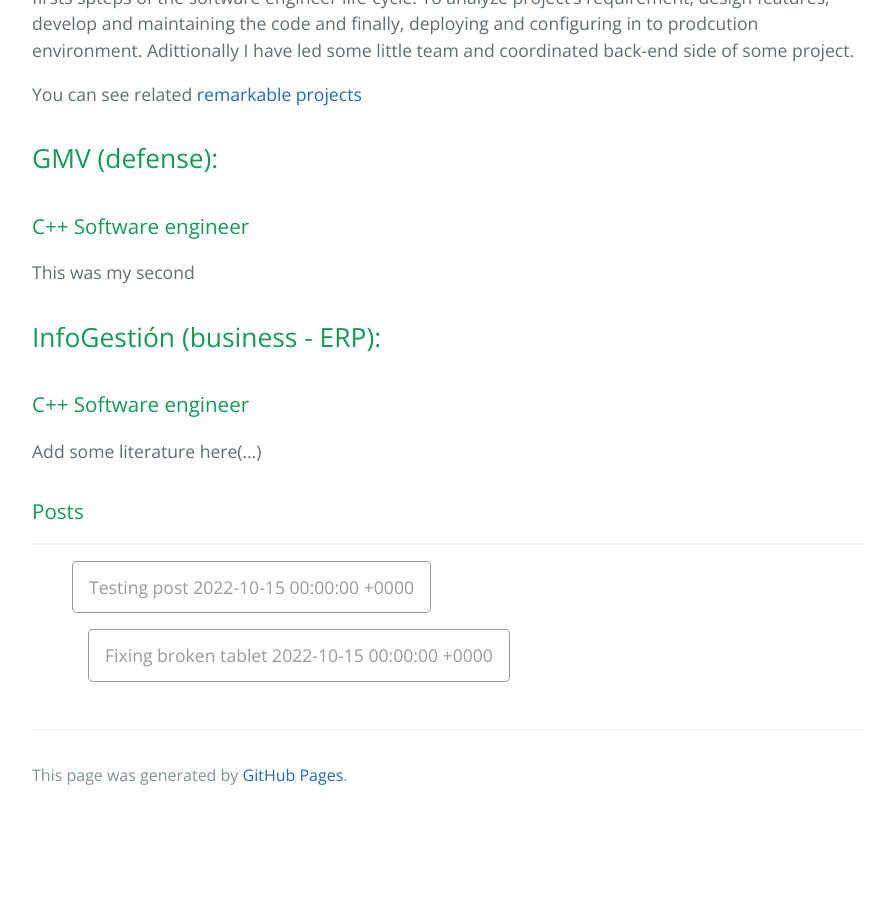
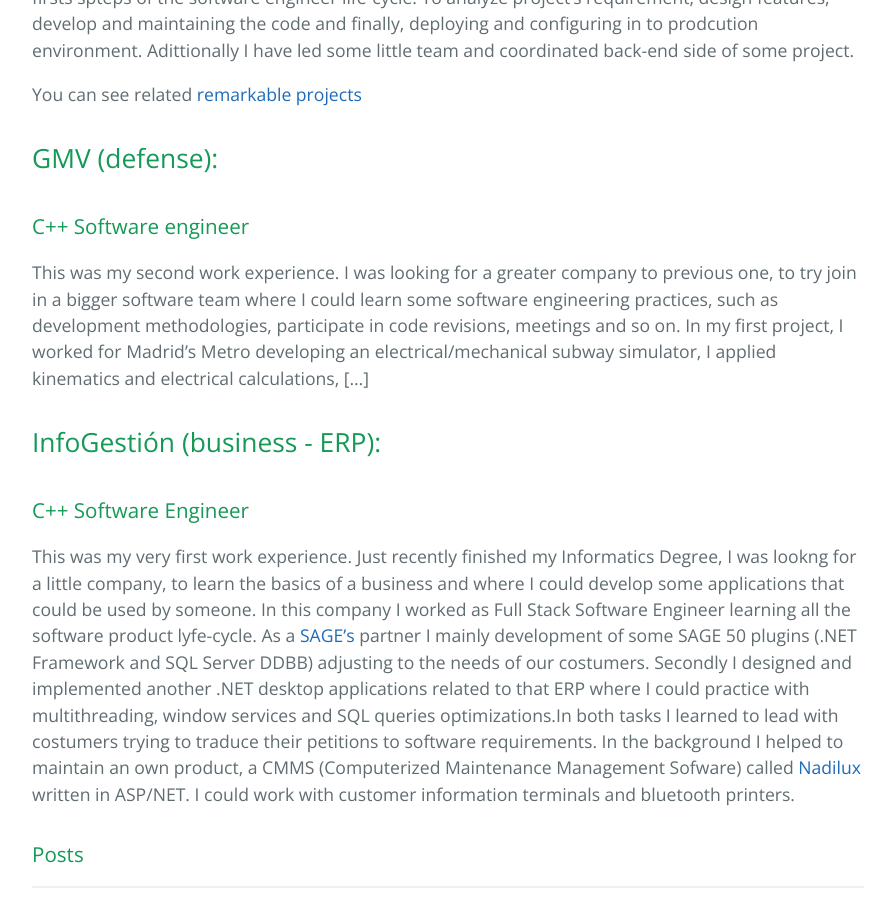
Before and after one commit to Carlosmape/carlosmape.github.io, a Jekyll site: the page built from career/index.md, in a window 1280 px wide and 900 px high, scrolled down 662 px. Shown: the whole window, without its empty margins (192-1087 px from the left). Built offline with Jekyll 4.4.1, drawn with Linux system fonts in a browser that asks for light colours; before the commit the page ends 1481 px from its top, so only the background shows below that.

Commit message:
Developed my first experience

```diff
--- a/career/index.md
+++ b/career/index.md
@@ -13,9 +13,9 @@ You can see related [remarkable projects](../projects/sidera)
 
 ##  GMV (defense):
 ### C++ Software engineer
-This was my second
+This was my second work experience. I was looking for a greater company to previous one, to try join in a bigger software team where I could learn some software engineering practices, such as development methodologies, participate in code revisions, meetings and so on. In my first project, I worked for Madrid's Metro developing an electrical/mechanical subway simulator, I applied kinematics and electrical calculations, [...]
 
 
 ##  InfoGestión (business - ERP):
-### C++ Software engineer
-Add some literature here(...)
+### C++ Software Engineer
+This was my very first work experience. Just recently finished my Informatics Degree, I was lookng for a little company, to learn the basics of a business and where I could develop some applications that could be used by someone. In this company I worked as Full Stack Software Engineer learning all the software product lyfe-cycle. As a [SAGE's](https://www.sage.com/) partner I mainly development of some SAGE 50 plugins (.NET Framework and SQL Server DDBB) adjusting to the needs of our costumers. Secondly I designed and implemented another .NET desktop applications related to that ERP where I could practice with multithreading, window services and SQL queries optimizations.In both tasks I learned to lead with costumers trying to traduce their petitions to software requirements. In the background I helped to maintain an own product, a CMMS (Computerized Maintenance Management Sofware) called [Nadilux](https://www.nadilux.com/) written in ASP/NET. I could work with customer information terminals and bluetooth printers.
```
